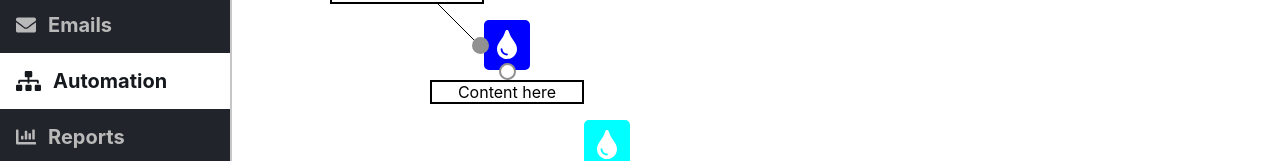
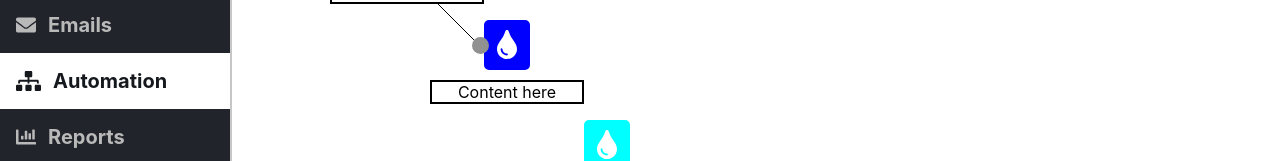
Before and after one commit to logmannn/marketing-automation-tool-ui, a React (Create React App) app: page / in a window 1280 px wide. Shown: the part 192-353 px from the top of the page. Built offline with nearby package versions, Linux system fonts and the light colour scheme.

Commit message:
small fix where currentParentItems was persisting

```diff
--- a/src/editing/Editing.js
+++ b/src/editing/Editing.js
@@ -122,14 +122,11 @@ export default class Editing extends Component {
               {
                 top: "",
                 left: "end",
-                bottom: "start",
+                bottom: "",
                 right: ""
               }
             ],
-            connectedTo: [
-              { itemId: 1, status: "end", side: "left" },
-              { itemId: 3, status: "start", side: "bottom" }
-            ]
+            connectedTo: [{ itemId: 1, status: "end", side: "left" }]
           },
           {
             key: 3,
@@ -534,6 +531,7 @@ export default class Editing extends Component {
             this.setState({
               lines: [lines],
               deltaPositions: [items],
+              currentParentItems: [],
               currentLineItem: null,
               currentFirstPoint: null,
               currentFirstSide: "",
```
